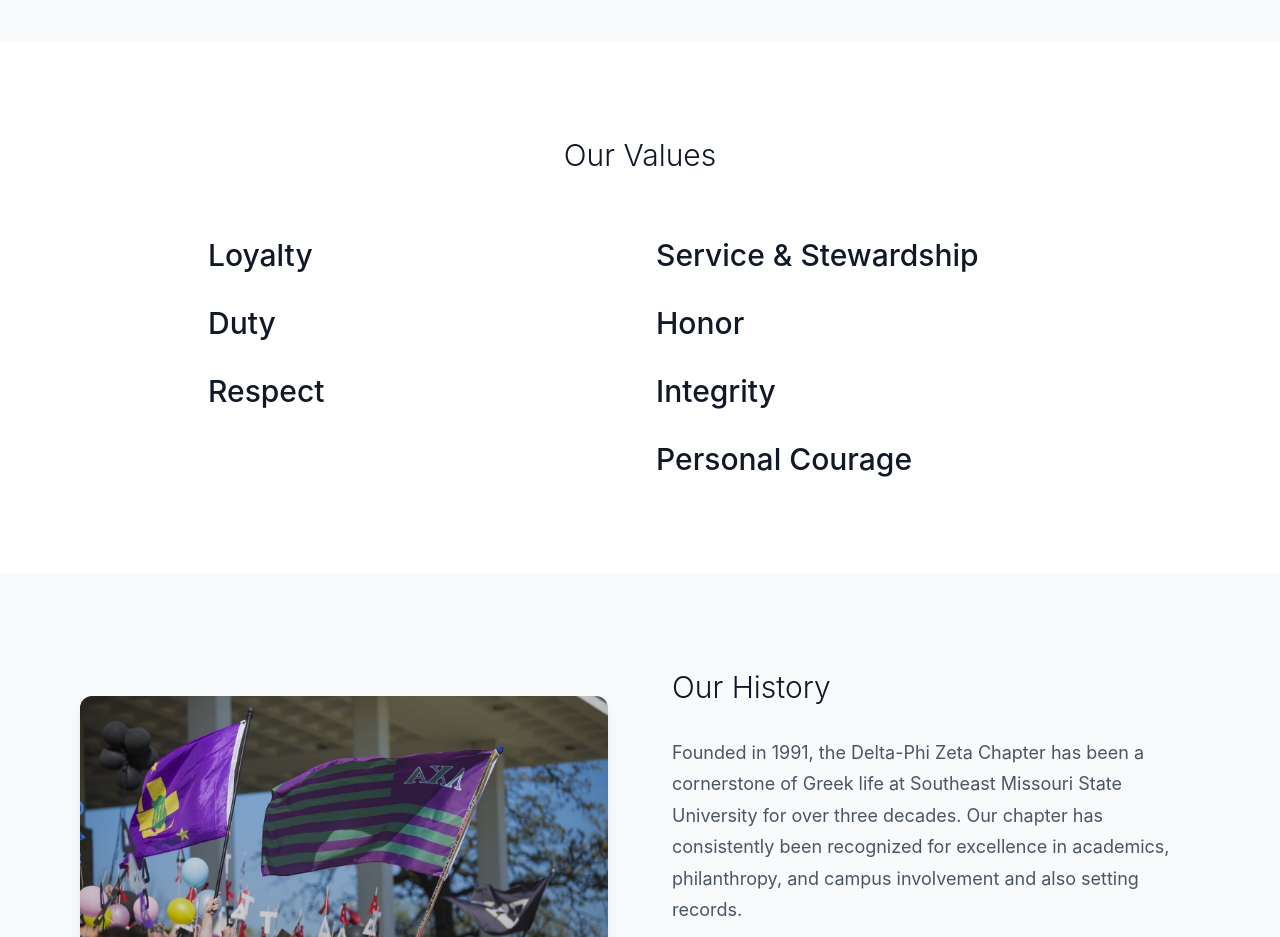
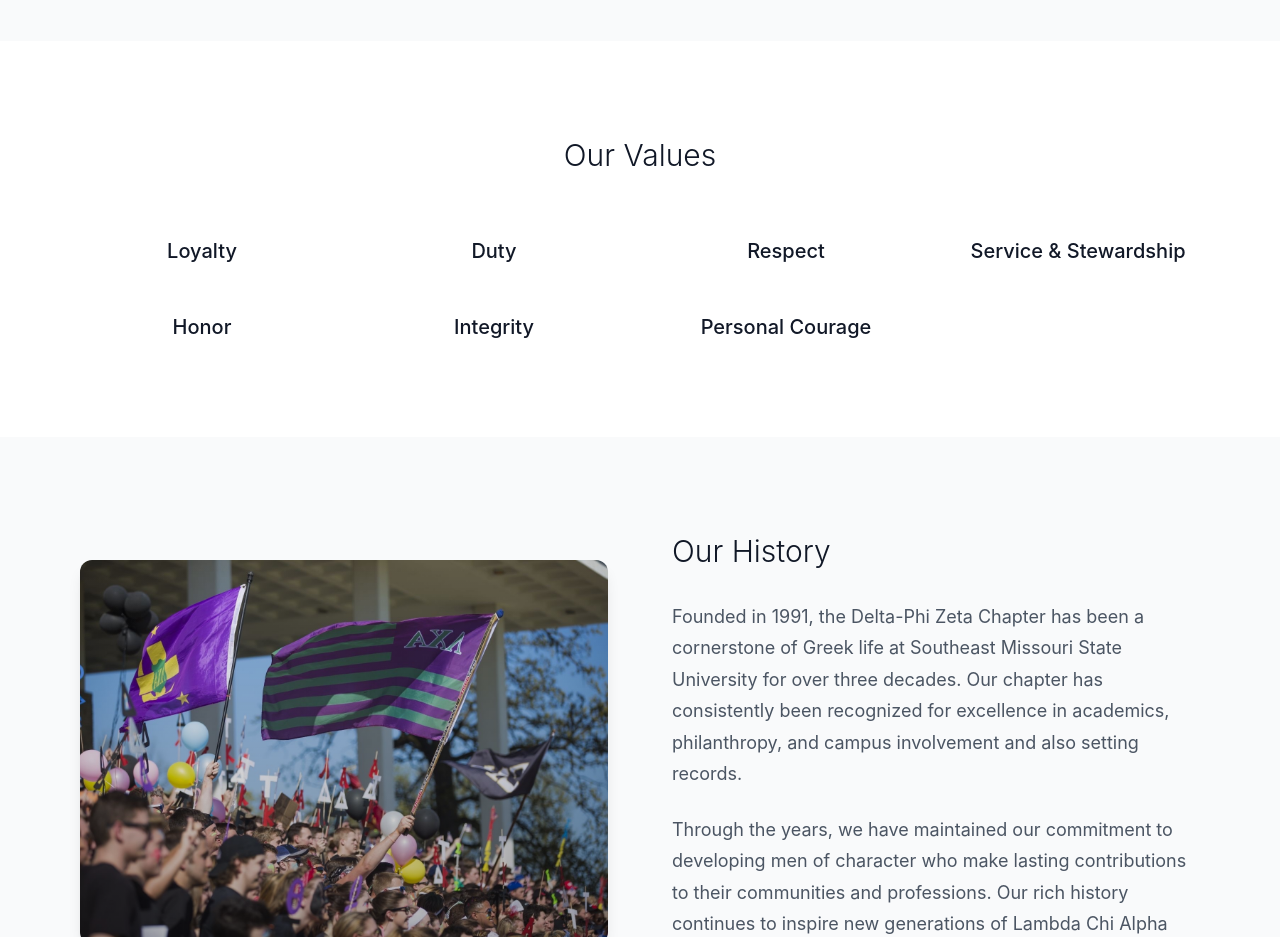
Before and after one commit to bCodes22/SemoLambaChi.com, a React (Vite) app: page /about in a window 1280 px wide. Shown: the part 940-1877 px from the top of the page. Built offline with nearby package versions, Linux system fonts and the light colour scheme.

Commit message:
updated values

```diff
--- a/src/pages/About.tsx
+++ b/src/pages/About.tsx
@@ -65,20 +65,17 @@ const About = () => {
 
       {/* Values Section */}
       <section className="py-24 bg-white">
-        <div className="max-w-4xl mx-auto px-4 text-center">
-          <h2 className="text-3xl font-light text-gray-900 mb-16">Our Values</h2>
-          <div className="grid grid-cols-1 md:grid-cols-2 gap-8">
-            <div className="text-left space-y-8">
-              <h3 className="text-2xl md:text-3xl font-medium text-gray-900">Loyalty</h3>
-              <h3 className="text-2xl md:text-3xl font-medium text-gray-900">Duty</h3>
-              <h3 className="text-2xl md:text-3xl font-medium text-gray-900">Respect</h3>
-            </div>
-            <div className="text-left space-y-8">
-              <h3 className="text-2xl md:text-3xl font-medium text-gray-900">Service & Stewardship</h3>
-              <h3 className="text-2xl md:text-3xl font-medium text-gray-900">Honor</h3>
-              <h3 className="text-2xl md:text-3xl font-medium text-gray-900">Integrity</h3>
-              <h3 className="text-2xl md:text-3xl font-medium text-gray-900">Personal Courage</h3>
-            </div>
+        <div className="max-w-6xl mx-auto px-4">
+          <div className="text-center mb-16">
+            <h2 className="text-3xl font-light text-gray-900 mb-8">Our Values</h2>
+          </div>
+
+          <div className="grid grid-cols-2 md:grid-cols-4 gap-12">
+            {["Loyalty", "Duty", "Respect", "Service & Stewardship", "Honor", "Integrity", "Personal Courage"].map((value) => (
+              <div key={value} className="text-center">
+                <h3 className="text-xl font-medium text-gray-900">{value}</h3>
+              </div>
+            ))}
           </div>
         </div>
       </section>
```
